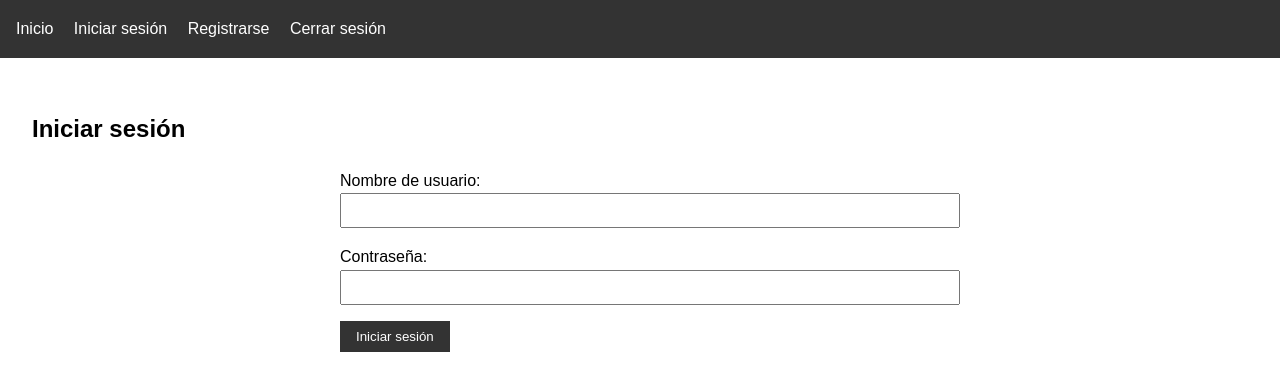
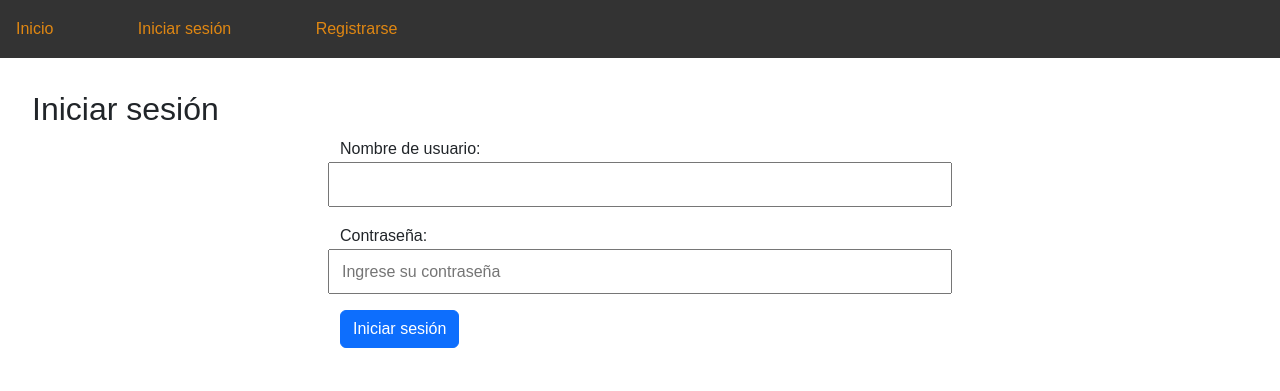
Before and after one commit to fdoquezada/carga_de_guias_tct, a Django app: page /login/ in a window 1280 px wide. Shown: the top 391 px of the page. Run offline with Django 5.2, Linux system fonts and the light colour scheme; some libraries are stand-ins or nearby versions.

Commit message:
se agregan estilos al menu navegacion

```diff
--- a/proyecto_transporte/settings.py
+++ b/proyecto_transporte/settings.py
@@ -126,6 +126,8 @@ USE_TZ = True
 # https://docs.djangoproject.com/en/5.0/howto/static-files/
 
 STATIC_URL = 'static/'
+STATICFILES_DIRS = [os.path.join(BASE_DIR, 'static/')]
+
 MEDIA_URL = '/media/'
 MEDIA_ROOT = os.path.join(BASE_DIR, 'media')
 
--- a/statisc/css/main.css
+++ b/static/css/main.css
@@ -7,14 +7,14 @@ body {
 
 nav {
     background-color: #333;
-    color: white;
+    color: rgb(192, 221, 27);
     padding: 1rem;
 }
 
 nav a {
-    color: white;
+    color: rgb(224, 135, 18);
     text-decoration: none;
-    margin-right: 1rem;
+    margin-right: 5rem;
 }
 
 main {
@@ -39,3 +39,9 @@ button {
     border: none;
     cursor: pointer;
 }
+.registration-form {
+    margin: 0 auto;
+    width: 500px;
+    padding: 20px;
+    border: 1px solid #ccc;
+}
--- a/templates/base.html
+++ b/templates/base.html
@@ -4,6 +4,7 @@
     <meta charset="UTF-8">
     <meta name="viewport" content="width=device-width, initial-scale=1.0">
     <title>{% block title %}App Transporte{% endblock %}</title>
+    <link href="https://cdn.jsdelivr.net/npm/bootstrap@5.3.3/dist/css/bootstrap.min.css" rel="stylesheet" integrity="sha384-QWTKZyjpPEjISv5WaRU9OFeRpok6YctnYmDr5pNlyT2bRjXh0JMhjY6hW+ALEwIH" crossorigin="anonymous">
     <link rel="stylesheet" href="https://cdn.jsdelivr.net/npm/@fancyapps/ui@5.0/dist/fancybox/fancybox.css"/>
     <link rel="stylesheet" href="/static/css/main.css">
 </head>
@@ -19,7 +20,7 @@
         {% else %}
             <a href="{% url 'login' %}">Iniciar sesión</a>
             <a href="{% url 'registro' %}">Registrarse</a>
-            <a href="{% url 'logout' %}">Cerrar sesión</a>
+
         {% endif %}
     </nav>
 
@@ -29,6 +30,7 @@
     </main>
 
     <script src="/static/js/main.js"></script>
+    <script src="https://cdn.jsdelivr.net/npm/bootstrap@5.3.3/dist/js/bootstrap.bundle.min.js" integrity="sha384-YvpcrYf0tY3lHB60NNkmXc5s9fDVZLESaAA55NDzOxhy9GkcIdslK1eN7N6jIeHz" crossorigin="anonymous"></script>
     <script src="https://cdn.jsdelivr.net/npm/@fancyapps/ui@5.0/dist/fancybox/fancybox.umd.js"></script>
     {% block extra_js %}{% endblock %}
 </body>
--- a/templates/listar_imagenes.html
+++ b/templates/listar_imagenes.html
@@ -1,4 +1,3 @@
-
 
 {% extends 'base.html' %}
 
--- a/templates/login.html
+++ b/templates/login.html
@@ -4,14 +4,14 @@
 <h2>Iniciar sesión</h2>
 <form method="post">
     {% csrf_token %}
-    <div>
+    <div class="form-group row">
         <label for="username">Nombre de usuario:</label>
         <input type="text" name="username" id="username" required>
     </div>
-    <div>
+    <div class="form-group row">
         <label for="password">Contraseña:</label>
-        <input type="password" name="password" id="password" required>
+        <input type="password" name="password" id="password" placeholder="Ingrese su contraseña" required>
     </div>
-    <button type="submit">Iniciar sesión</button>
+    <button type="submit" class="btn btn-primary">Iniciar sesión</button>
 </form>
 {% endblock %}
--- a/templates/registro.html
+++ b/templates/registro.html
@@ -2,9 +2,9 @@
 
 {% block content %}
 <h2>Registro de Usuario</h2>
-<form method="post">
+<form method="post" class="form-group">
     {% csrf_token %}
-    {{ form.as_p }}
-    <button type="submit">Registrarse</button>
+    {{ form.as_ul }}
+    <button type="submit" class="btn btn-primary">Registrarse</button>
 </form>
 {% endblock %}
```
Also changed, not shown: statisc/base.html (deleted, +0 -28 lines), statisc/home.html (deleted, +0 -8 lines), statisc/subir-imagen.html (deleted, +0 -12 lines), db.sqlite3, media/imagenes/1000057894.jpg (added), media/imagenes/Captura_de_pantalla_2024-07-18_110501.png (added), static/js/main.js (renamed from statisc/js/main.js), statisc/registro.html (deleted).
